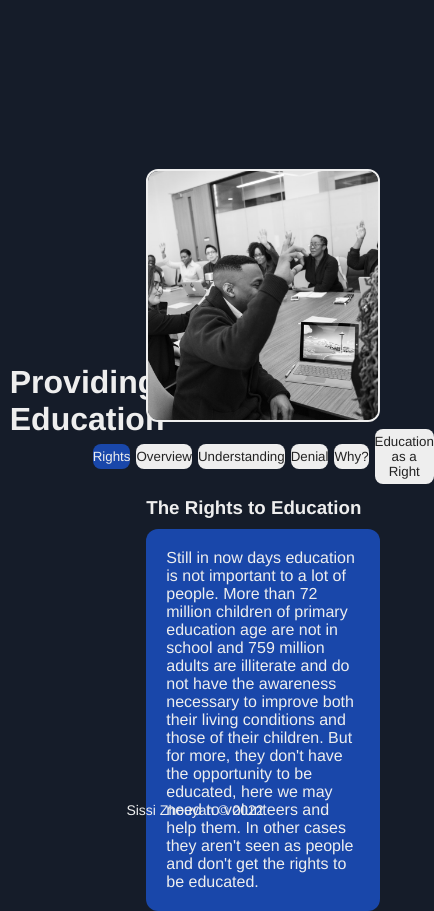
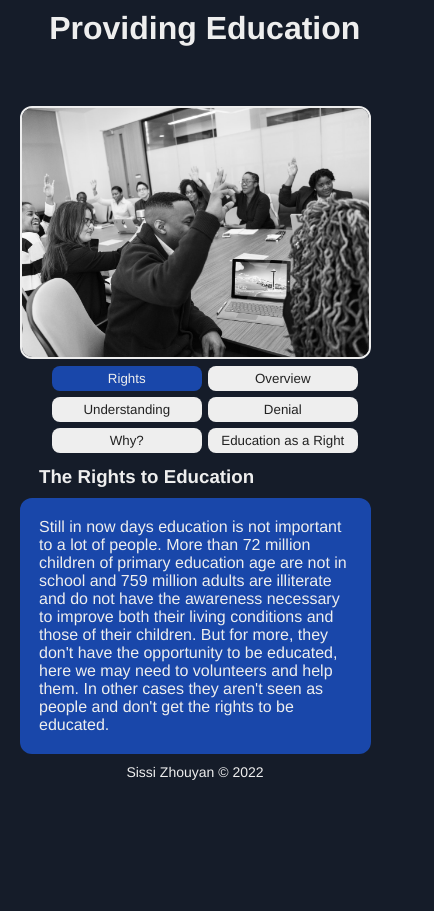
Before and after one commit to pmbechard/sissi-providing-education, a plain HTML site: page index.html in a window 390 px wide. Shown: the whole page, 434 px wide, since content can reach past the window. After the commit the page ends 844 px from the top, so only its background shows below. Drawn offline with Linux system fonts and the light colour scheme.

Commit message:
Add mobile responsiveness

```diff
--- a/style.css
+++ b/style.css
@@ -83,3 +83,58 @@ button:hover {
 h3 {
   padding: 10px 0;
 }
+
+@media screen and (max-width: 800px) {
+  body {
+    width: 100vw;
+    overflow-x: hidden;
+    display: flex;
+    justify-content: center;
+    align-items: center;
+    flex-direction: column;
+  }
+
+  h1 {
+    width: 90vw;
+    text-align: center;
+    padding: 10px 0;
+  }
+
+  body,
+  .main-content,
+  footer {
+    height: auto;
+    width: 100vw;
+  }
+
+  main {
+    height: auto;
+  }
+
+  p,
+  h3,
+  div {
+    width: 90vw;
+    padding-left: 5vw;
+  }
+
+  img {
+    width: 90vw;
+  }
+
+  main {
+    padding: 10px 0;
+  }
+
+  .buttons {
+    flex-wrap: wrap;
+  }
+
+  button {
+    width: 150px;
+  }
+
+  .main-content {
+    flex-direction: column;
+  }
+}
```
